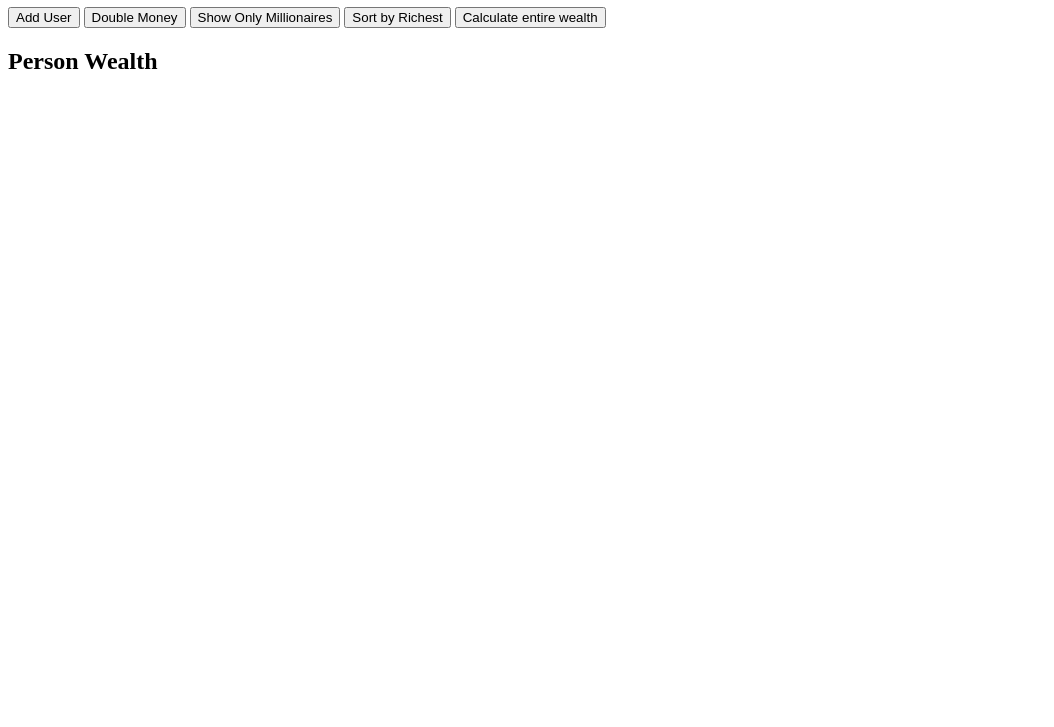
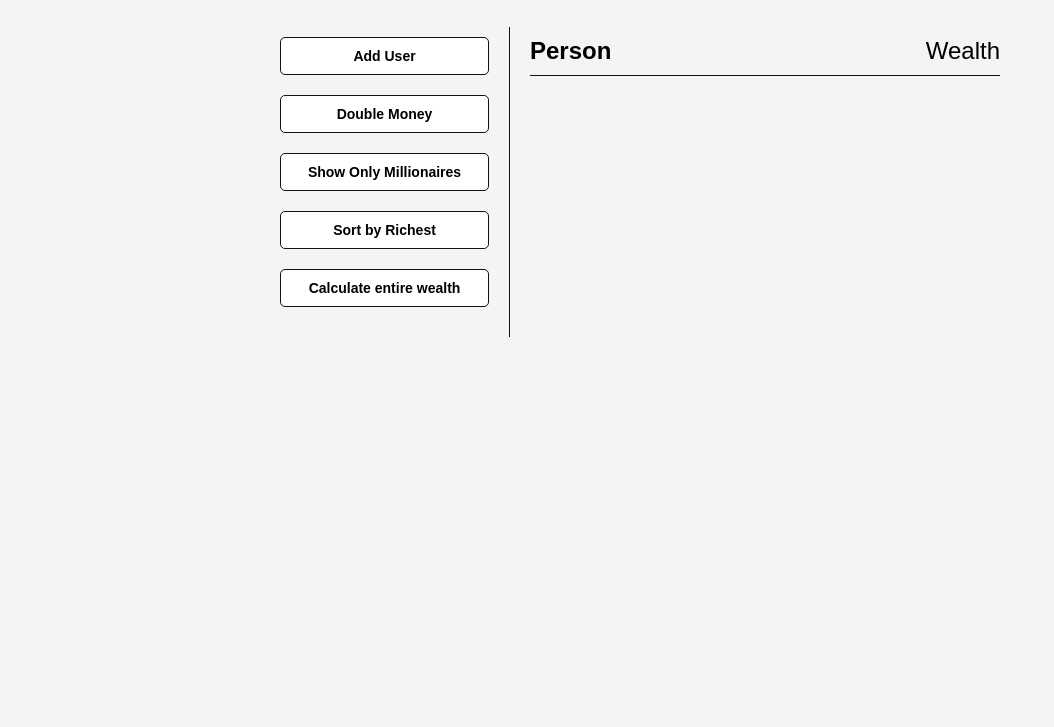
Before and after one commit to jharteaga/vanillajs-dom-array-methods, a plain HTML site: page index.html in a window 1280 px wide. Shown: the part 73-800 px from the top of the page, without its empty margins (0-1054 px from the left). Drawn offline with Linux system fonts and the light colour scheme.

Commit message:
added styling css

```diff
--- a/index.html
+++ b/index.html
@@ -4,6 +4,7 @@
     <meta charset="UTF-8" />
     <meta name="viewport" content="width=device-width, initial-scale=1.0" />
     <title>DOM Array Methods</title>
+    <link rel="stylesheet" href="style.css" />
   </head>
   <body>
     <h1>DOM Array Methods</h1>
@@ -15,9 +16,9 @@
         <button id="sort">Sort by Richest</button>
         <button id="calculate-wealth">Calculate entire wealth</button>
       </aside>
-      <div id="main">
+      <main id="main">
         <h2><strong>Person</strong> Wealth</h2>
-      </div>
+      </main>
     </div>
   </body>
 </html>
--- a/style.css
+++ b/style.css
@@ -0,0 +1,70 @@
+* {
+  box-sizing: border-box;
+}
+body {
+  background: #f4f4f4;
+  font-family: Arial, Helvetica, sans-serif;
+  display: flex;
+  flex-direction: column;
+  align-items: center;
+  min-height: 100vh;
+  margin: 0;
+}
+
+.container {
+  display: flex;
+  padding: 20px;
+  margin: 0 auto;
+  max-width: 100%;
+  width: 800px;
+}
+
+aside {
+  padding: 10px 20px;
+  width: 250px;
+  border-right: 1px solid #111;
+}
+
+button {
+  cursor: pointer;
+  background-color: #fff;
+  border: 1px solid #111;
+  border-radius: 5px;
+  display: block;
+  width: 100%;
+  padding: 10px;
+  margin-bottom: 20px;
+  font-weight: bold;
+  font-size: 14px;
+}
+
+main {
+  flex: 1;
+  padding: 10px 20px;
+}
+
+h2 {
+  border-bottom: 1px solid #111;
+  padding-bottom: 10px;
+  display: flex;
+  justify-content: space-between;
+  font-weight: 300;
+  margin: 0 0 20px;
+}
+
+h3 {
+  background-color: #fff;
+  border-bottom: 1px solid #111;
+  padding: 10px;
+  display: flex;
+  justify-content: space-between;
+  font-weight: 300;
+  margin: 20px 0 0;
+}
+
+.person {
+  display: flex;
+  justify-content: space-between;
+  font-size: 20px;
+  margin-bottom: 10px;
+}
```
